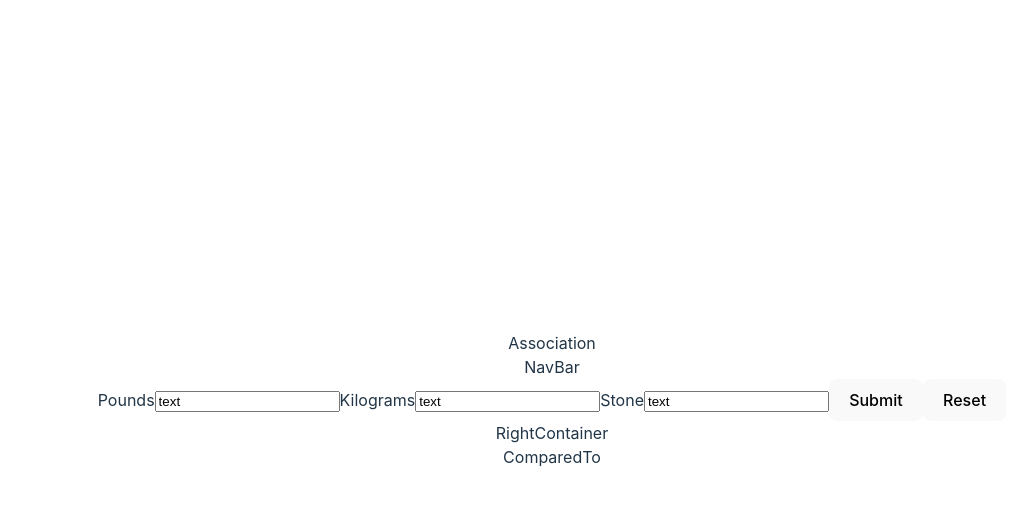
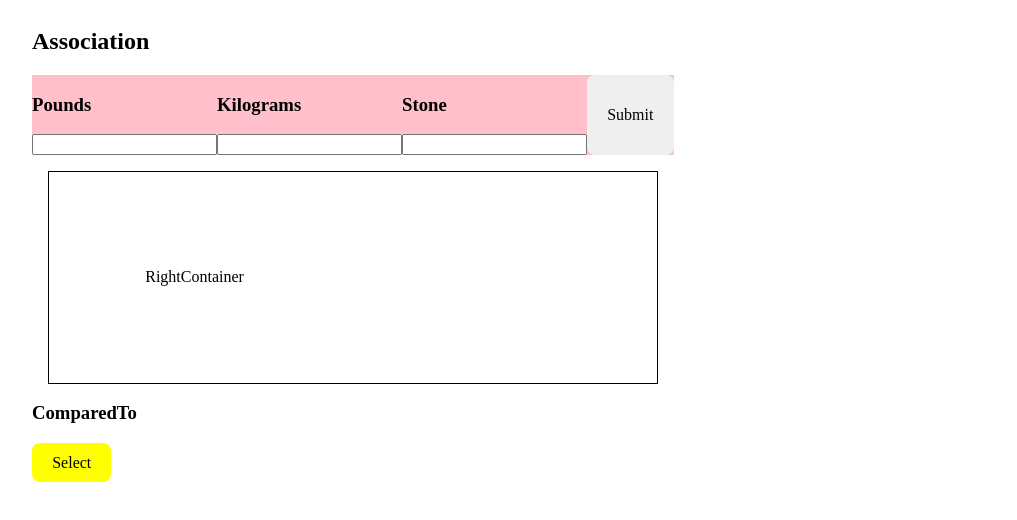
Before and after one commit to Assocation-Mewtwo/Association, a React (Vite) app: page / in a window 1280 px wide. Shown: the top 520 px of the page, without its empty margins (88-1105 px from the left). Built offline with nearby package versions, Linux system fonts and the light colour scheme.

Commit message:
dev branch and ryanmichelle/propdrills merge

```diff
--- a/server.js
+++ b/server.js
@@ -18,7 +18,6 @@ const PORT = process.env.PORT || 3000;
 app.use(compression());
 app.use(cors());
 app.use(express.json());
-
 
 
 
--- a/src/App.css
+++ b/src/App.css
@@ -1,42 +1,44 @@
-#root {
-  max-width: 1280px;
-  margin: 0 auto;
-  padding: 2rem;
-  text-align: center;
+#left-container {
+  display: flex;
+  flex-direction: row;
+  align-items: center
+  }
+
+#weight-form {
+  background-color: pink;
 }
 
-.logo {
-  height: 6em;
-  padding: 1.5em;
-  will-change: filter;
-  transition: filter 300ms;
-}
-.logo:hover {
-  filter: drop-shadow(0 0 2em #646cffaa);
-}
-.logo.react:hover {
-  filter: drop-shadow(0 0 2em #61dafbaa);
+#right-container {
+  margin: 1em 1em;
+  border: 1px solid;
+  padding: 15% 15%;
+
 }
 
-@keyframes logo-spin {
-  from {
-    transform: rotate(0deg);
-  }
-  to {
-    transform: rotate(360deg);
-  }
+/* drop up menu button */
+#dropbtn {
+  background-color: yellow;
 }
 
-@media (prefers-reduced-motion: no-preference) {
-  a:nth-of-type(2) .logo {
-    animation: logo-spin infinite 20s linear;
-  }
+/* drop up menu container */
+.dropup {
+  position: relative;
+  display: inline-block;
 }
 
-.card {
-  padding: 2em;
+/* div containing menu items, not a list */
+#dropmenu {
+  display: none;
+  position: absolute;
 }
 
-.read-the-docs {
-  color: #888;
+/* menu item(s) styling */
+#dropmenu a {
+  display: block;
 }
+
+
+/* container and menu list container hover option */
+.dropup:hover #dropmenu {
+  display: block;
+}
--- a/src/App.tsx
+++ b/src/App.tsx
@@ -9,14 +9,17 @@ import './App.css'
 function App() {
   //State for comparison.
   const [kilo, setKilo] = useState('');
-  const [pound, setPounds] = useState('');
+  const [pound, setPound] = useState('');
   const [stone, setStone] = useState('');
 
-  const reset = () => {
-    setKilo('')
-    setPounds('')
-    setStone('')
-  }
+  return (
+    <>
+    <Banner />
+    <LeftContainer kilo={kilo} setKilo={setKilo} pound={pound} setPound={setPound} stone={stone} setStone={setStone} />
+    <RightContainer />
+    <ComparedTo />
+    </>
+  )
 
   //post request
     //set data returned from request in relevant state
@@ -59,14 +62,6 @@ function App() {
     //   }
 
 
-  return (
-    <>
-    <Banner />
-    <NavBar />
-    <LeftContainer />
-    <RightContainer />
-    <ComparedTo />
-    </>
-  )
+
 }
 export default App;
--- a/src/Banner.tsx
+++ b/src/Banner.tsx
@@ -3,7 +3,10 @@ import React from 'react'
 
 const Banner = () => {
   return (
-    <div>Association</div>
+    <nav>
+      <h1>Association</h1>
+
+    </nav>
   )
 }
 
--- a/src/ComparedTo.tsx
+++ b/src/ComparedTo.tsx
@@ -3,7 +3,18 @@ import React from 'react'
 
 const ComparedTo = () => {
   return (
-    <div>ComparedTo</div>
+    <div id='compare'>
+      <h3>ComparedTo</h3>
+
+      <div className='dropup'>
+      <button id='dropbtn'>Select</button>
+        <div id='dropmenu'>
+          <a href="#">paperclip</a>
+          <a href="#">pineapple</a>
+          <a href="#">pontoon boat</a>
+        </div>
+      </div>
+    </div>
   )
 }
 
--- a/src/LeftContainer.tsx
+++ b/src/LeftContainer.tsx
@@ -3,17 +3,12 @@ import React from 'react'
 import WeightForm from './WeightForm.tsx'
 import {StyleSheet, View, Text} from 'react-native'
 
-const LeftContainer = () => {
-
-//   const forms = [];
-//   const units = ['Kilograms', 'Pounds', 'Stone'];
-//   for (let i = 0; i < units.length; i++) {
-//     forms.push(<WeightForm unit={units[i]}/>)
-//   };
+const LeftContainer = (props) => {
+  const { kilo, setKilo, pound, setPound, stone, setStone, reset } = props
 
   return (
-    <div className="leftContainer" style={{ display: 'flex', flexDirection: 'row', }}>
-    <WeightForm />
+    <div id="left-container">
+    <WeightForm kilo={kilo} setKilo={setKilo} pound={pound} setPound={setPound} stone={stone} setStone={setStone} />
     </div>
   )
 }
--- a/src/NavBar.tsx
+++ b/src/NavBar.tsx
@@ -1,11 +1,11 @@
 //contain toggles for weight, temperature and currency and...
-import React from 'react'
+// import React from 'react'
 
-const NavBar = () => {
+// const NavBar = () => {
 
-  return (
-    <div>NavBar</div>
-  )
-}
+//   return (
+//     <div>NavBar</div>
+//   )
+// }
 
-export default NavBar
+// export default NavBar
--- a/src/RightContainer.tsx
+++ b/src/RightContainer.tsx
@@ -3,7 +3,7 @@ import React from 'react'
 
 const RightContainer = () => {
   return (
-    <div>RightContainer</div>
+    <div id='right-container'>RightContainer</div>
   )
 }
 
--- a/src/WeightForm.tsx
+++ b/src/WeightForm.tsx
@@ -1,33 +1,102 @@
 import React from 'react'
-import {StyleSheet, View, Text} from 'react-native'
 import { useState } from 'react'
 
 const WeightForm = (props) => {
+  const { kilo, setKilo, pound, setPound, stone, setStone } = props
   const [stoneInput, setStoneInput] = useState(false);
   const [kiloInput, setKiloInput] = useState(false);
   const [poundsInput, setPoundsInput] = useState(false);
 
+  const changeKilo = (e) => {
+    if (e.target.value.length === 0){
+      setStoneInput(false)
+      setPoundsInput(false)
+    } else {
+    setKilo(e.target.value);
+    setStoneInput(true)
+    setPoundsInput(true)
+  }
+}
 
+  const changePounds = (e) => {
+    if (e.target.value.length === 0){
+      setStoneInput(false)
+      setKiloInput(false)
+    } else {
+    setPound(e.target.value);
+    setStoneInput(true)
+    setKiloInput(true)
+  }
+}
+  const changeStone = (e) => {
+    if (e.target.value.length === 0){
+      setKiloInput(false)
+      setPoundsInput(false)
+    } else {
+    setStone(e.target.value);
+    setPoundsInput(true)
+    setKiloInput(true)
+  }
+}
+
+  const HereComeKilosDonald = async () => {
+    let body;
+    if (kilo){
+      body = kilo
+    } else if (stone){
+      body = stone * 6.35029
+    } else if (pound){
+      body = pound * 0.453592
+    }
+      try {
+        const response = await fetch('/', {
+          method: 'POST',
+          headers: {
+            'Content-Type': 'application/json',
+          },
+          body: JSON.stringify({kilos: body}),
+        });
+        if (response.ok) {
+          console.log('Sent to Donald')
+        } else {
+          console.error('Donald didn\'t get Kilos');
+        }
+      } catch (error) {
+        console.log(error);
+      }
+    };
+
+    const test = () => {
+      if (kilo){
+        setStone(kilo * 0.157473)
+        setPound(kilo * 2.20462)
+      } else if (stone){
+        setKilo(stone * 6.35029)
+        setPound(stone * 14)
+      } else if (pound){
+        setKilo(pound * 0.453592)
+        setStone(pound * 0.0714286)
+      }
+    }
 
   return (
-    <form>
-      <label>
-        Pounds
-        <input type='text' className="pounds" value='text' disabled={poundsInput}></input>
+    <form id="weight-form" style={{ display: 'flex', flexDirection: 'row', alignItems: 'stretch' }}>
+      <label className='form-label' style={{ display: 'flex', flexDirection: 'column' }}>
+        <h3>Pounds</h3>
+        <input type='text' className="pounds" onChange={e => changePounds(e)} disabled={poundsInput}></input>
       </label>
 
-      <label>
-        Kilograms
-        <input type="text" className="kilograms" value='text' disabled={kiloInput}/>
+      <label className='form-label' style={{ display: 'flex', flexDirection: 'column' }}>
+        <h3>Kilograms</h3>
+        <input type="text" className="kilograms" onChange={e => changeKilo(e)}  disabled={kiloInput}/>
       </label>
 
-      <label>
-        Stone
-        <input type="text" className="stone" value='text' disabled={stoneInput}/>
+      <label className='form-label' style={{ display: 'flex', flexDirection: 'column' }}>
+        <h3>Stone</h3>
+        <input type="text" className="stone" onChange={e => changeStone(e)}  disabled={stoneInput}/>
       </label>
 
-      <button type='button'>Submit</button>
-      <button type='button'>Reset</button>
+      <button className='formbtn' type='button' onSubmit={test}>Submit</button>
     </form>
 
   )
--- a/src/index.css
+++ b/src/index.css
@@ -1,39 +1,12 @@
-:root {
-  font-family: Inter, system-ui, Avenir, Helvetica, Arial, sans-serif;
-  line-height: 1.5;
-  font-weight: 400;
-
-  color-scheme: light dark;
-  color: rgba(255, 255, 255, 0.87);
-  background-color: #242424;
-
-  font-synthesis: none;
-  text-rendering: optimizeLegibility;
-  -webkit-font-smoothing: antialiased;
-  -moz-osx-font-smoothing: grayscale;
-  -webkit-text-size-adjust: 100%;
-}
-
-a {
-  font-weight: 500;
-  color: #646cff;
-  text-decoration: inherit;
-}
-a:hover {
-  color: #535bf2;
-}
-
 body {
-  margin: 0;
+  margin-left: 15vh;
   display: flex;
-  place-items: center;
+  /* flex-direction: row; */
+  /* flex-wrap: wrap; */
+  /* align-items: stretch; */
+  /* place-items: center; */
   min-width: 320px;
   min-height: 100vh;
-}
-
-h1 {
-  font-size: 3.2em;
-  line-height: 1.1;
 }
 
 button {
@@ -43,7 +16,7 @@ button {
   font-size: 1em;
   font-weight: 500;
   font-family: inherit;
-  background-color: #1a1a1a;
+  /* background-color: blue; */
   cursor: pointer;
   transition: border-color 0.25s;
 }
@@ -54,16 +27,3 @@ button:focus,
 button:focus-visible {
   outline: 4px auto -webkit-focus-ring-color;
 }
-
-@media (prefers-color-scheme: light) {
-  :root {
-    color: #213547;
-    background-color: #ffffff;
-  }
-  a:hover {
-    color: #747bff;
-  }
-  button {
-    background-color: #f9f9f9;
-  }
-}
```
